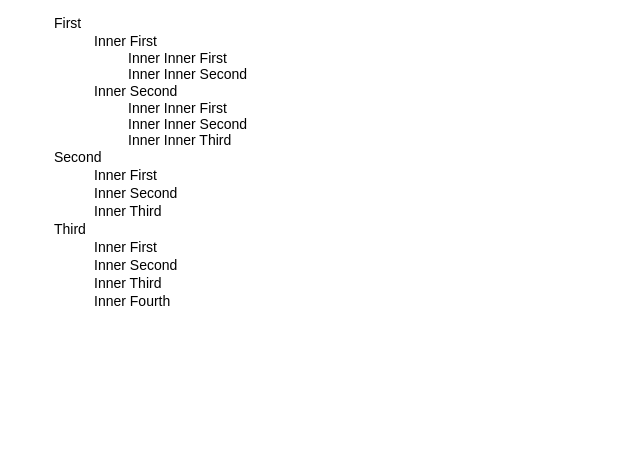
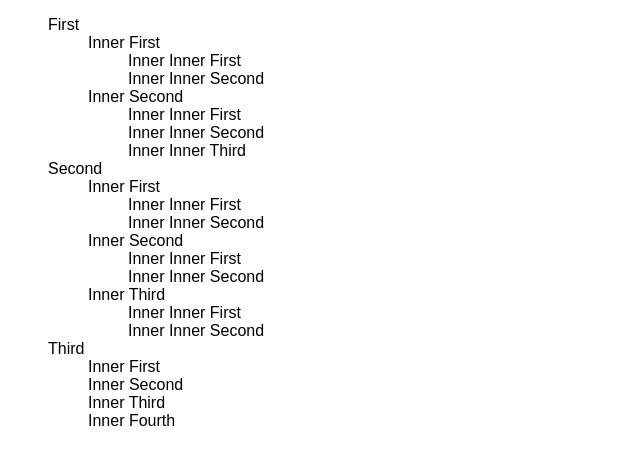
Before and after one commit to zxcq544/Lamoda-category-tree, a Svelte app: page / in a window 1280 px wide. Shown: the top 464 px of the page, without its empty margins (0-640 px from the left). Built offline with nearby package versions, Linux system fonts and the light colour scheme.

Commit message:
Done(hopefuly)

```diff
--- a/src/App.svelte
+++ b/src/App.svelte
@@ -1,6 +1,6 @@
 <script>
     import Menu from "./Menu.svelte";
-    let menu_items = [
+    let menu = [
         {
             name: "First",
             children: [
@@ -41,15 +41,42 @@
             children: [
                 {
                     name: "Inner First",
-                    children: [],
+                    children: [
+                        {
+                            name: "Inner Inner First",
+                            children: [],
+                        },
+                        {
+                            name: "Inner Inner Second",
+                            children: [],
+                        },
+                    ],
                 },
                 {
                     name: "Inner Second",
-                    children: [],
+                    children: [
+                        {
+                            name: "Inner Inner First",
+                            children: [],
+                        },
+                        {
+                            name: "Inner Inner Second",
+                            children: [],
+                        },
+                    ],
                 },
                 {
                     name: "Inner Third",
-                    children: [],
+                    children: [
+                        {
+                            name: "Inner Inner First",
+                            children: [],
+                        },
+                        {
+                            name: "Inner Inner Second",
+                            children: [],
+                        },
+                    ],
                 },
             ],
         },
@@ -77,4 +104,4 @@
     ];
 </script>
 
-<Menu {menu_items} />
+<Menu {menu} />
--- a/src/Menu.svelte
+++ b/src/Menu.svelte
@@ -1,21 +1,83 @@
 <script>
-    import { onMount } from "svelte/internal";
-    import MenuElement from "./MenuElement.svelte";
+    import { onMount } from "svelte";
 
-    export let menu_items;
+    export let menu;
+    let menu_items_height = {};
+    let menu_items_height_original;
+
+    onMount(() => {
+        for (let i = 0; i < menu.length; i++) {
+            menu_items_height["id" + i] = document.getElementById("id" + i).clientHeight;
+            for (let j = 0; j < menu[i].children.length; j++) {
+                menu_items_height["id" + i + "" + j] = document.getElementById("id" + i + "" + j).clientHeight;
+            }
+        }
+        menu_items_height_original = JSON.parse(JSON.stringify(menu_items_height));
+        // console.log(menu);
+        // console.log(menu_items_height);
+    });
+    function collapse_top_level(ev) {
+        let index = ev.target.dataset.index;
+        if (menu_items_height[index] == 0) {
+            menu_items_height[index] = menu_items_height_original[index];
+        } else {
+            menu_items_height[index] = 0;
+        }
+    }
+    function collapse_second_level(ev) {
+        let index = ev.target.dataset.index;
+        let index_top_level = ev.target.dataset.index.slice(0, -1);
+        if (menu_items_height[index] == 0) {
+            menu_items_height[index] = menu_items_height_original[index];
+            menu_items_height[index_top_level] += menu_items_height_original[index];
+            menu_items_height_original[index_top_level] = menu_items_height[index_top_level];
+        } else {
+            menu_items_height[index] = 0;
+            menu_items_height[index_top_level] -= menu_items_height_original[index];
+            menu_items_height_original[index_top_level] = menu_items_height[index_top_level];
+        }
+    }
 </script>
 
-<ul class="menu">
-    {#each menu_items as menu_item}
-        <MenuElement {menu_item} />
+<ul>
+    {#each menu as menu_top_level, menu_top_level_index}
+        <li>
+            <span data-index="id{menu_top_level_index}" on:click={collapse_top_level}>{menu_top_level.name}</span>
+            <ul id="id{menu_top_level_index}" style="height:{menu_items_height['id' + menu_top_level_index]}px">
+                {#each menu_top_level.children as menu_second_level, menu_second_level_index}
+                    <li>
+                        <span
+                            data-index="id{menu_top_level_index}{menu_second_level_index}"
+                            on:click={collapse_second_level}>{menu_second_level.name}</span
+                        >
+                        <ul
+                            id="id{menu_top_level_index}{menu_second_level_index}"
+                            style="height:{menu_items_height[
+                                'id' + menu_top_level_index + '' + menu_second_level_index
+                            ]}px"
+                        >
+                            {#each menu_second_level.children as menu_third_level, menu_third_level_index}
+                                <li id="id{menu_top_level_index}{menu_second_level_index}{menu_third_level_index}">
+                                    <span>{menu_third_level.name}</span>
+                                </li>
+                            {/each}
+                        </ul>
+                    </li>
+                {/each}
+            </ul>
+        </li>
     {/each}
 </ul>
 
 <style>
     ul {
+        overflow: hidden;
+        transition: height ease-in 0.3s;
         user-select: none;
         list-style: none;
+    }
+    span {
         font-family: sans-serif;
-        font-size: 14px;
+        cursor: pointer;
     }
 </style>
--- a/src/MenuElement.svelte
+++ /dev/null
@@ -1,101 +0,0 @@
-<script>
-    import { each, onMount } from "svelte/internal";
-
-    export let menu_item;
-    let first_child;
-    let first_child_height;
-    let first_child_height_original;
-
-    let second_child_heights = [];
-    let second_child_heights_original;
-
-    let top_level_button;
-    onMount(() => {
-        first_child_height_original = first_child.clientHeight;
-        first_child_height = first_child_height_original;
-
-        for (let el = first_child.firstChild; el != null; el = el.nextSibling) {
-            if (el.firstChild.nextElementSibling != null) {
-                let in_li = el.firstChild.nextElementSibling;
-                in_li.addEventListener("transitionend", function () {
-                    in_li.previousElementSibling.removeAttribute("disabled");
-                });
-                second_child_heights.push(in_li.clientHeight);
-                second_child_heights = second_child_heights;
-            }
-        }
-        second_child_heights_original = JSON.parse(JSON.stringify(second_child_heights));
-
-        first_child.addEventListener("transitionend", function () {
-            top_level_button.removeAttribute("disabled");
-        });
-    });
-    function first_child_collapse() {
-        top_level_button.setAttribute("disabled", "disabled");
-        if (first_child_height == 0) {
-            first_child_height = first_child_height_original;
-        } else {
-            first_child_height = 0;
-        }
-    }
-    function second_child_collapse(ev) {
-        let ul = ev.target.nextElementSibling;
-        if (ul == null) {
-            return;
-        }
-        ev.target.setAttribute("disabled", "disabled");
-        let original_height = second_child_heights_original[ul.dataset.index];
-
-        if (ul.clientHeight == 0) {
-            second_child_heights[ul.dataset.index] = original_height;
-            first_child_height += original_height;
-            first_child_height_original += original_height;
-        } else {
-            second_child_heights[ul.dataset.index] = 0;
-            first_child_height -= original_height;
-            first_child_height_original -= original_height;
-        }
-    }
-</script>
-
-<li>
-    <button bind:this={top_level_button} on:click={first_child_collapse}>{menu_item.name}</button>
-    <ul class="first_child" bind:this={first_child} style="height:{first_child_height}px">
-        {#each menu_item["children"] as el, menu_index}
-            <li>
-                <button class="child_button" on:click={second_child_collapse}>{el.name}</button>
-                {#if typeof el["children"] !== "undefined" && el["children"].length > 0}
-                    <ul
-                        class="second_child"
-                        data-index={menu_index}
-                        style="height:{second_child_heights[menu_index]}px"
-                    >
-                        {#each el["children"] as grandchild}
-                            <li>
-                                <span>{grandchild.name}</span>
-                            </li>
-                        {/each}
-                    </ul>
-                {/if}
-            </li>
-        {/each}
-    </ul>
-</li>
-
-<style>
-    ul {
-        overflow: hidden;
-        transition: height ease-in 0.3s;
-        list-style: none;
-        font-family: sans-serif;
-        font-size: 14px;
-        user-select: none;
-    }
-    button {
-        font-size: 14px;
-        font-family: sans-serif;
-        background: none;
-        border: none;
-        cursor: pointer;
-    }
-</style>
```
